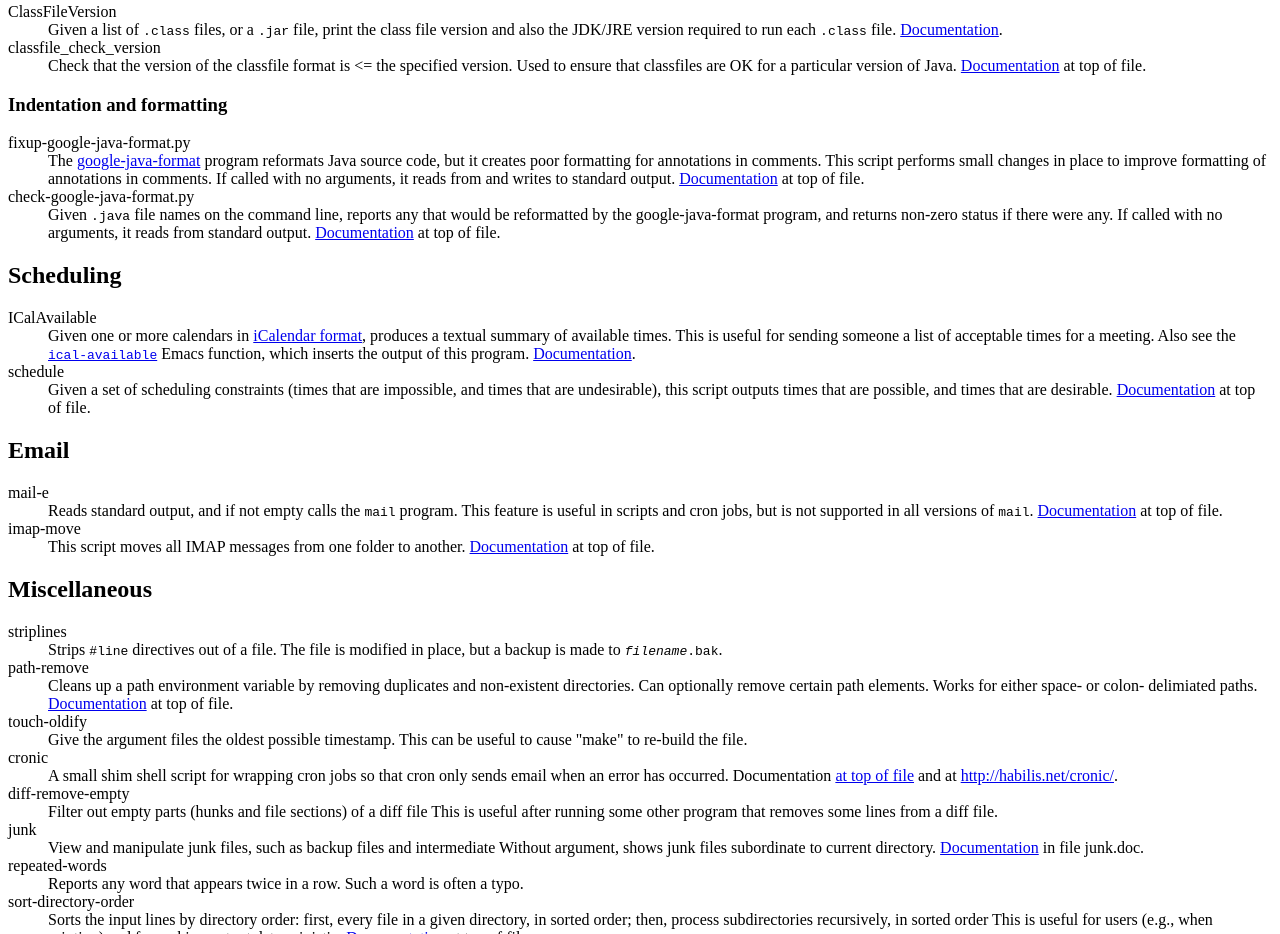
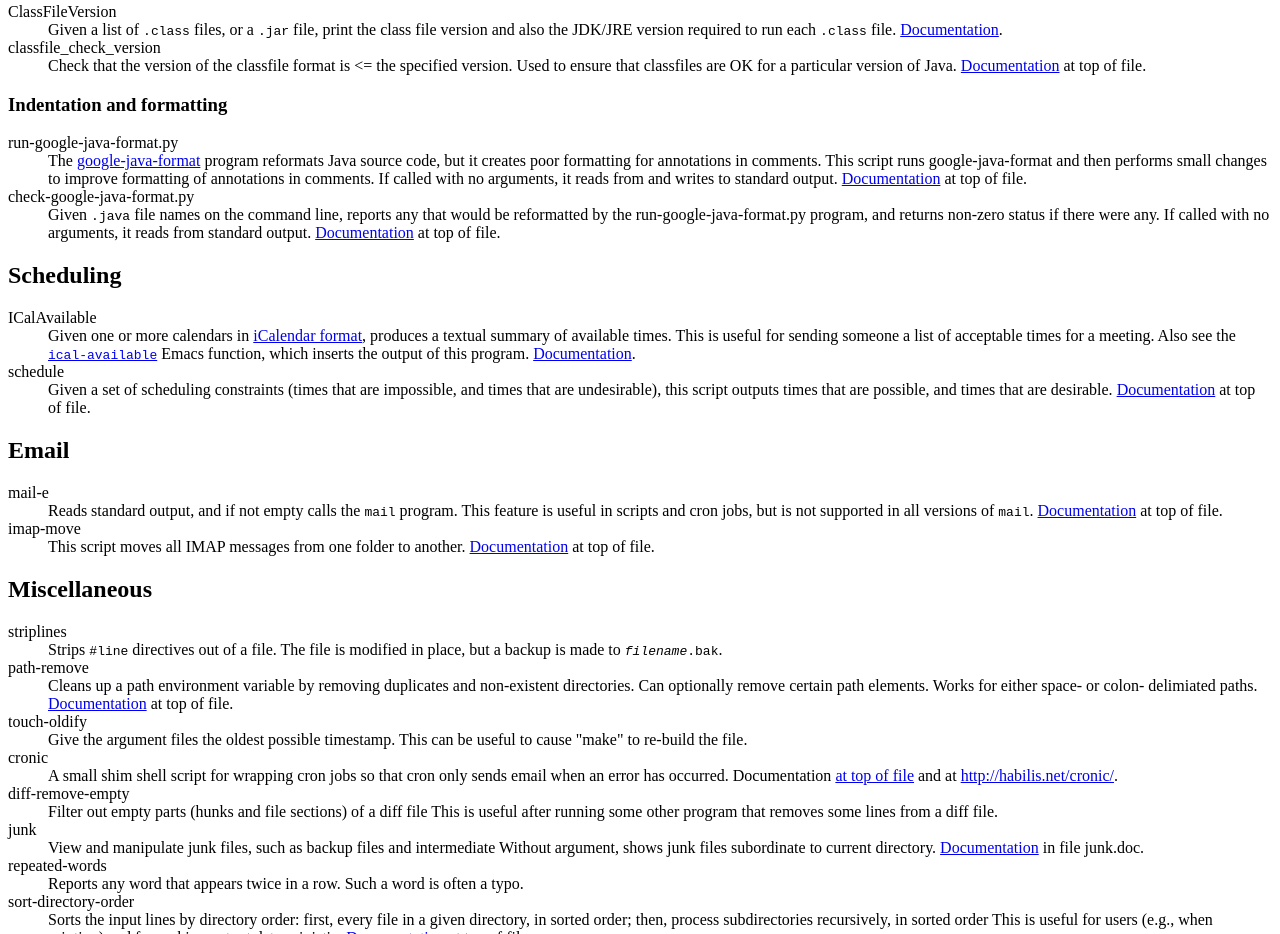
Before and after one commit to mernst/plume-lib, a plain HTML site: page index.html in a window 1280 px wide. Shown: the part 4536-5470 px from the top of the page. Drawn offline with Linux system fonts and the light colour scheme.

Commit message:
Document run-google-java-format.py

```diff
--- a/index.html
+++ b/index.html
@@ -616,22 +616,22 @@ This contains no documentation, so don't include it in this README file.
 <h3 id="indentation-and-formatting">Indentation and formatting</h3>
 
 <dl>
-<dt>fixup-google-java-format.py</dt>
+<dt>run-google-java-format.py</dt>
 <dd>
   The
   <a href="https://github.com/google/google-java-format">google-java-format</a>
   program reformats Java source code, but it creates poor formatting for
-  annotations in comments.  This script performs small changes in place to
-  improve formatting of annotations in comments.
+  annotations in comments.  This script runs google-java-format and then
+  performs small changes to improve formatting of annotations in comments.
   If called with no arguments, it reads from and writes to standard output.
-  <a href="https://raw.githubusercontent.com/mernst/plume-lib/master/bin/fixup-google-java-format.py">Documentation</a>
+  <a href="https://raw.githubusercontent.com/mernst/plume-lib/master/bin/run-google-java-format.py">Documentation</a>
   at top of file.
 </dd>
 
 <dt>check-google-java-format.py</dt>
 <dd>
   Given <code>.java</code> file names on the command line, reports any that
-  would be reformatted by the google-java-format program, and returns
+  would be reformatted by the run-google-java-format.py program, and returns
   non-zero status if there were any.
   If called with no arguments, it reads from standard output.
   <a href="https://raw.githubusercontent.com/mernst/plume-lib/master/bin/check-google-java-format.py">Documentation</a>
```
